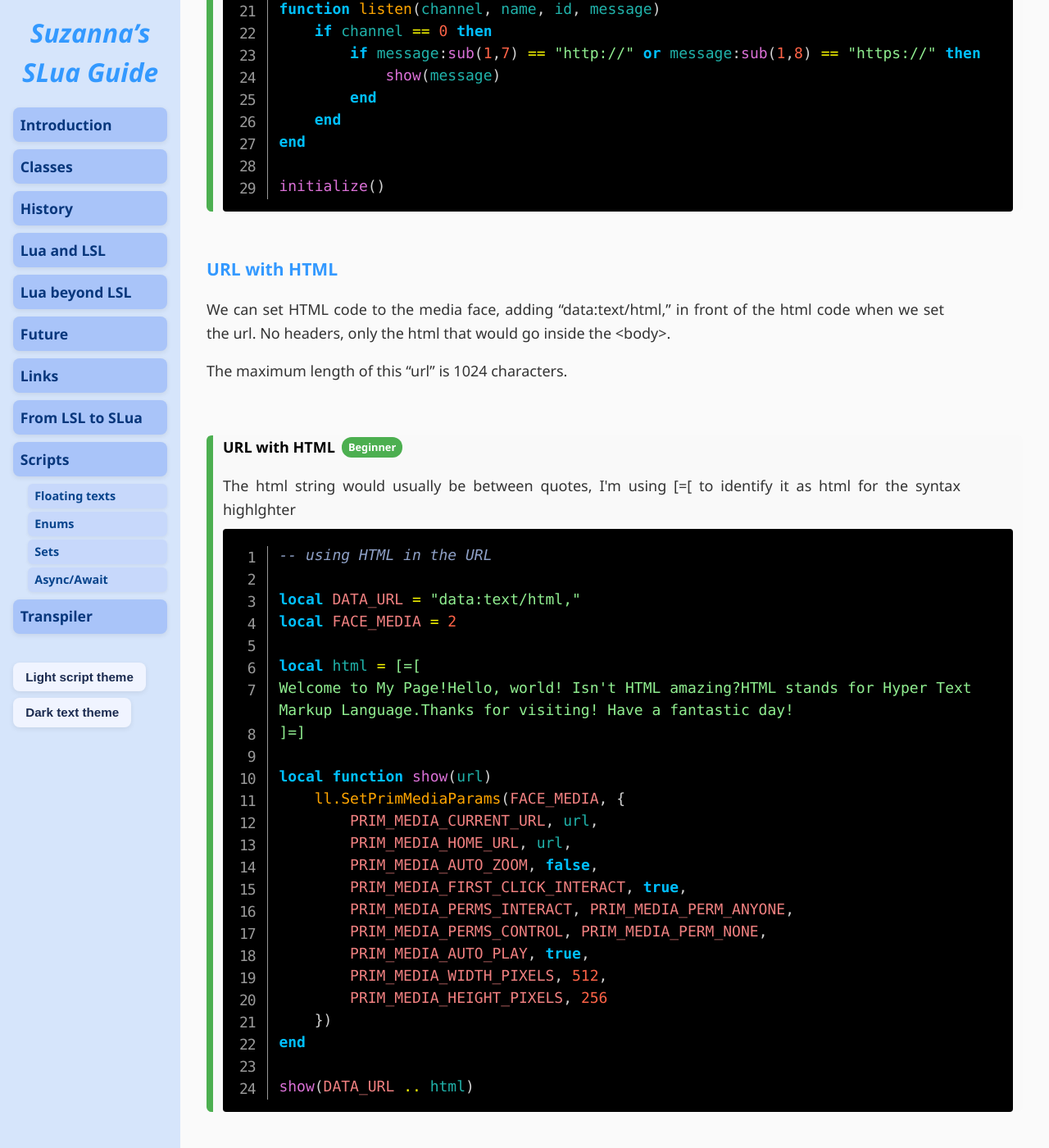
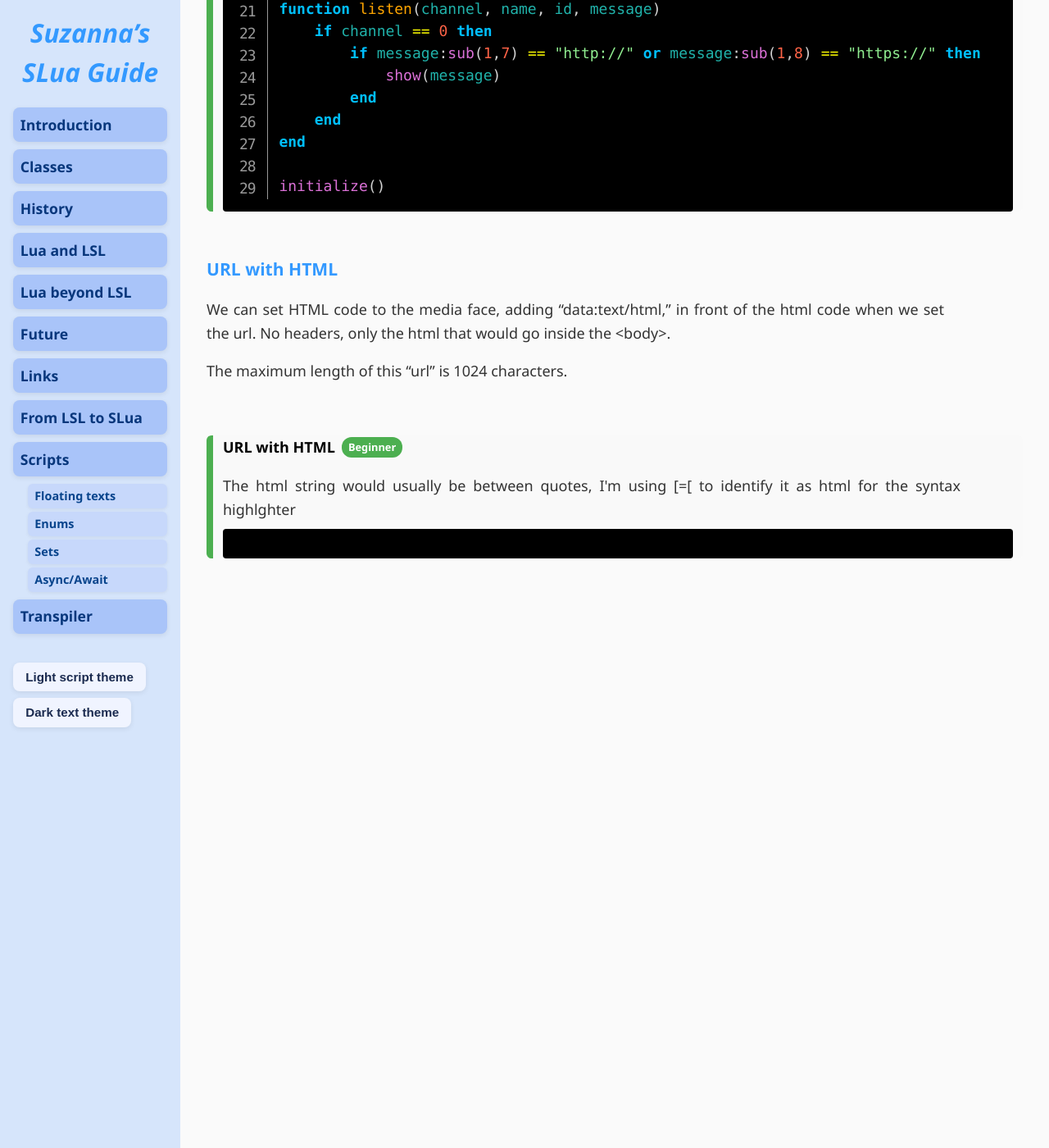
Before and after one commit to Suzanna-Linn/slua, a Jekyll site: the page built from docs/scripts-web.md, in a window 1280 px wide and 1400 px high, scrolled down 931 px. Shown: the whole window at 82% size. Built offline with Jekyll 4.4.1, drawn with Linux system fonts in a browser that asks for light colours; nearby versions of some CDN libraries; our own code applies the rules of GitHub Pages for plain Markdown files; comment, search, counter and statistics services are not loaded.

Commit message:
Update scripts-web.md

```diff
--- a/docs/scripts-web.md
+++ b/docs/scripts-web.md
@@ -48,7 +48,7 @@ The maximum length of this "url" is 1024 characters.
 <div class="script-box beginner">
 <h4>URL with HTML</h4>
 <p>The html string would usually be between quotes, I'm using [=[ to identify it as html for the syntax highlghter</p>
-<pre class="language-slua line-numbers"><code class="language-slua">-- using HTML in the URL
+<pre class="language-slua line-numbers"><script type="text/plain" class="language-slua">-- using HTML in the URL
 
 local DATA_URL = "data:text/html,"
 local FACE_MEDIA = 2
@@ -72,5 +72,5 @@ local function show(url)
 end
 
 show(DATA_URL .. html)
-</code></pre>
+</script></pre>
 </div>
```
